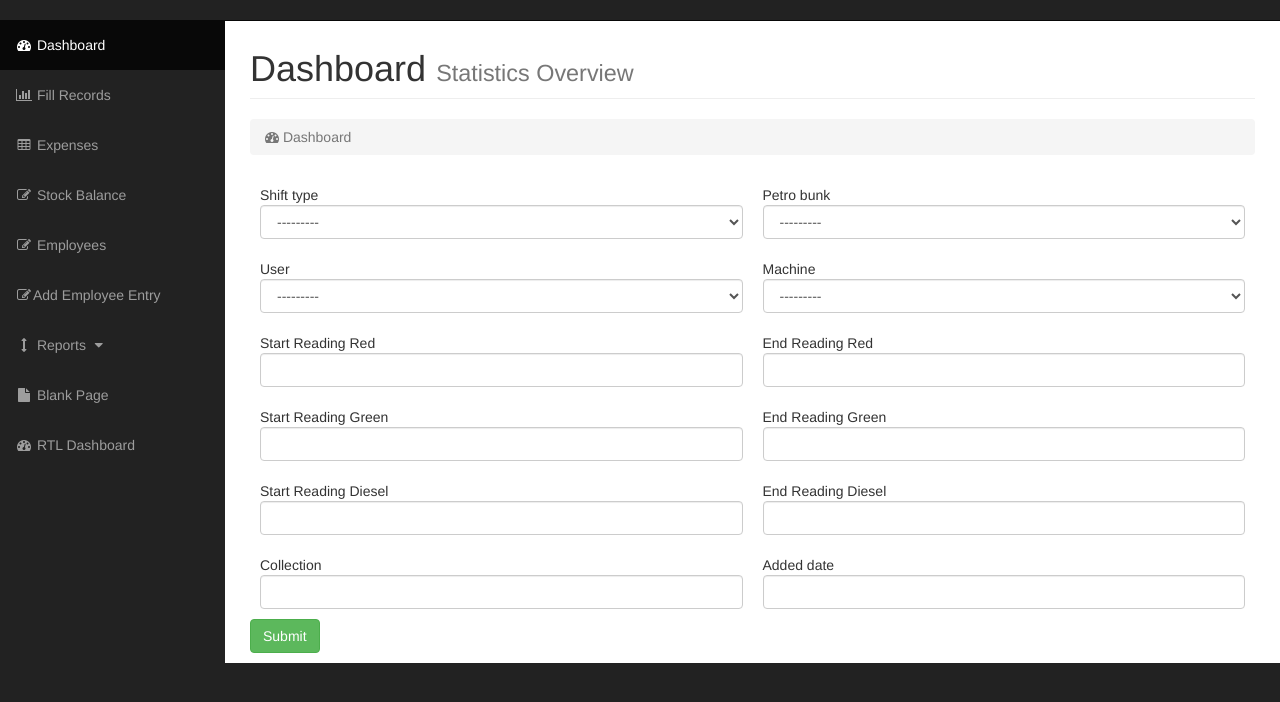
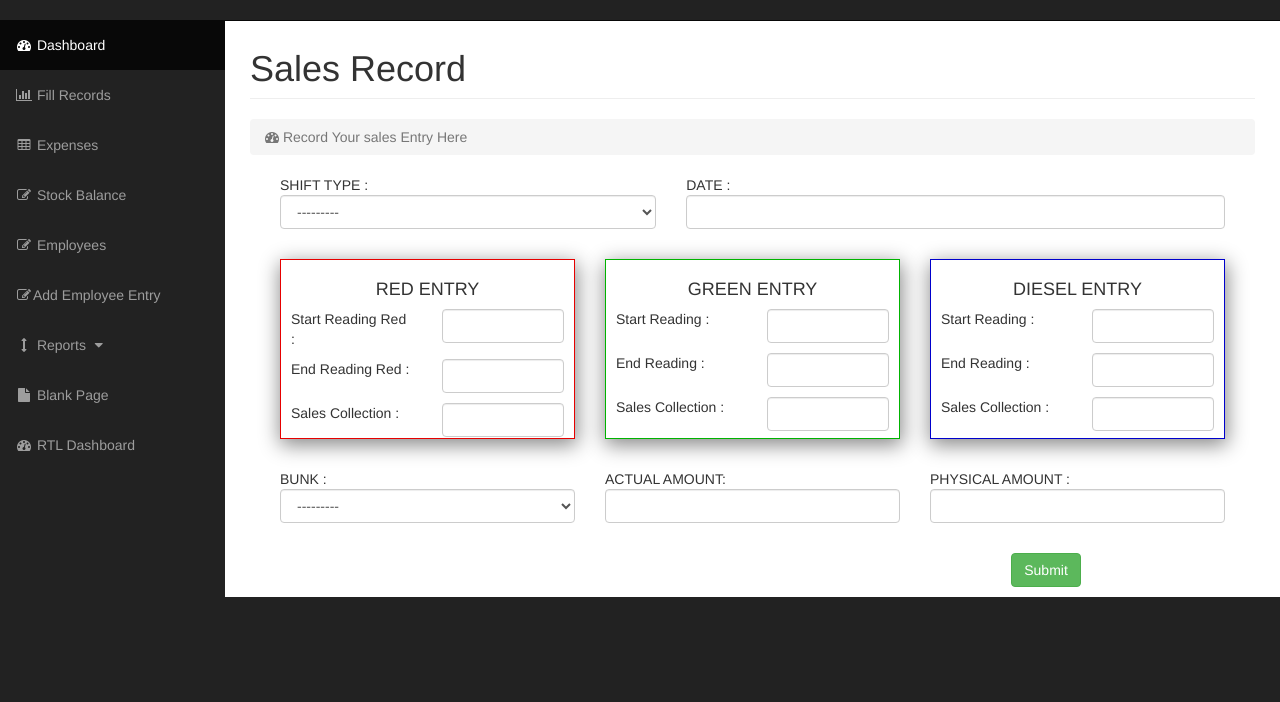
Before and after one commit to VijeshVenugopal/bunk, a Django app: a page that uses templates/base.html in a window 1280 px wide. Shown: the part 51-753 px from the top of the page. Run offline with Django 3.2, Linux system fonts and the light colour scheme; data that the repository does not hold is empty; some libraries are stand-ins or nearby versions.

Commit message:
changes in employee entry view

```diff
--- a/petroapp/forms.py
+++ b/petroapp/forms.py
@@ -10,23 +10,15 @@ class EmployeeEntryForm(ModelForm):
         model = DailyInputs
         exclude = ('user', 'date')
 
-class AttendanceRecordForm(ModelForm):
-	class Meta:
-		model = AttendanceRecord
-		fields = ('machine','start_reading_red')
-	def __init__(self, *args, **kwargs):
-		super(AttendanceRecordForm, self).__init__(*args, **kwargs)
-		self.fields['machine'].widget.attrs.update({'class':'form-control'})
-		self.fields['start_reading'].widget.attrs.update({'class':'form-control'})
+
 
 class AttendanceEntryForm(ModelForm):
-	added_date = forms.DateTimeField(widget=DateTimeWidget(usel10n=True, bootstrap_version=3))
+	date = forms.DateField(widget=DateWidget(usel10n=True, bootstrap_version=3))
 	collection = forms.DecimalField(required=True)
-
 
 	class Meta:
 		model = AttendanceRecord
-		exclude = ('status','date')
+		exclude = ()
 	def __init__(self, *args, **kwargs):
 		super(AttendanceEntryForm, self).__init__(*args, **kwargs)
 		for field_name, field in self.fields.items():
--- a/petroapp/models.py
+++ b/petroapp/models.py
@@ -93,16 +93,18 @@ class AttendanceRecord(models.Model):
 	)
     shift_type = models.CharField(max_length=10, choices=CHOICES)
     petro_bunk = models.ForeignKey(PetroBunk, related_name="petrobunks")
-    user = models.ForeignKey(Employees)
     status = models.BooleanField(default=False)
     date = models.DateField(null=True,blank=True,default=datetime.date.today)
-    machine = models.ForeignKey(Machine,null=True)
     start_reading_red = models.DecimalField(max_digits=20, decimal_places=5,null=True,blank=True)
     end_reading_red = models.DecimalField(max_digits=20, decimal_places=5,null=True,blank=True)
+    sales_collection_red = models.DecimalField(max_digits=20, decimal_places=5,null=True,blank=True)
     start_reading_green = models.DecimalField(max_digits=20, decimal_places=5,null=True,blank=True)
     end_reading_green = models.DecimalField(max_digits=20, decimal_places=5,null=True,blank=True)
+    sales_collection_green = models.DecimalField(max_digits=20, decimal_places=5,null=True,blank=True)
     start_reading_diesel = models.DecimalField(max_digits=20, decimal_places=5,null=True,blank=True)
     end_reading_diesel = models.DecimalField(max_digits=20, decimal_places=5,null=True,blank=True)
+    sales_collection_diesel = models.DecimalField(max_digits=20, decimal_places=5,null=True,blank=True)
+    actual_amount = models.DecimalField(max_digits=9, decimal_places=5,null=True,blank=True)
     collection = models.DecimalField(max_digits=9, decimal_places=5,null=True,blank=True)
 
     def __unicode__(self):
--- a/petroapp/urls.py
+++ b/petroapp/urls.py
@@ -3,7 +3,6 @@ from petroapp.views import *
 
 urlpatterns = [
     url(r'^entries/$', EntryListView.as_view(), name="entry-list"),
-    url(r'^attendance/$', AttendanceCreateView.as_view(), name="attendance_create"),
     url(r'attendance/(?P<pk>[0-9]+)/$', AttendenceClose.as_view(), name='attendence-close'),
     url(r'^add-details/$', EmployeeEntryView.as_view(), name="employee-entry"),
     url(r'^petro-details/(?P<pk>[0-9]+)/$', PetroAdminListView.as_view(), name="petroadmin-list"),
--- a/petroapp/views.py
+++ b/petroapp/views.py
@@ -68,20 +68,6 @@ class UserEntryView(View):
         context = super(UserEntryView, self).get_context_data(**kwargs)
         return context
 """
-
-class AttendanceCreateView(CreateView):
-    model = AttendanceRecord
-    form_class = AttendanceRecordForm
-    template_name = "employee/employee_attendance.html"
-
-    def form_valid(self,form):
-        attendance = form.save(commit=False)
-        attendance.user = self.request.user
-        attendance.date = date.today()
-        attendance.status = True
-        attendance.checkin_time = timezone.now()
-        attendance.save()
-        return HttpResponseRedirect(reverse("entry-list"))
 
 class EmployeeEntryView(CreateView):
     model = AttendanceRecord
--- /dev/null
+++ b/static/css/style.css
@@ -0,0 +1,24 @@
+
+.fuel_container{
+	margin-top: 30px;
+}
+.box_container{
+	height: 180px;
+	padding: 10px;
+	box-shadow:1px 5px 19px 1px #888888
+}
+.inline_padding{
+	padding-top: 10px;
+}
+#red_cont{
+	border:1px solid #e60000;
+}
+#green_cont{
+	border:1px solid #00b300;
+}
+#diesel_cont{
+	border:1px solid #0000cc;
+}
+.date_field{
+	margin-top: 30px
+}
--- a/templates/base.html
+++ b/templates/base.html
@@ -20,6 +20,7 @@
     <script src="{% static 'js/jquery.js' %}"></script>
     <script src="http://maxcdn.bootstrapcdn.com/bootstrap/3.3.6/js/bootstrap.min.js"></script>
     <script src="{% static 'js/bootstrap-datetimepicker.js' %}"></script>
+    <link href="{% static 'css/style.css' %}" rel="stylesheet">
 </head>
 
 <body>
--- a/templates/petroadmin/employee-entry.html
+++ b/templates/petroadmin/employee-entry.html
@@ -1,25 +1,111 @@
 {% extends 'base.html' %}
 {% block content %}
 <div id="page-wrapper">
-
     <div class="container-fluid">
-
         <!-- Page Heading -->
         <div class="row">
             <div class="col-lg-12">
                 <h1 class="page-header">
-                            Dashboard <small>Statistics Overview</small>
+                    Sales Record
                 </h1>
                 <ol class="breadcrumb">
                     <li class="active">
-                                <i class="fa fa-dashboard"></i> Dashboard
+                        <i class="fa fa-dashboard"></i> Record Your sales Entry Here
                     </li>
                 </ol>
             </div>
         </div>
+        <form method="post" action=".">{% csrf_token %}
+            <div class="col-md-12">
+                <div class="col-md-5">SHIFT TYPE : {{form.shift_type}}</div>
+                <div class="col-md-7">DATE : {{form.date}}</div>
+            </div>
+
+            <div class="col-md-12">
+                <div class="fuel_container">
+                    <div class="col-md-4">
+                        <div class="box_container" id="red_cont">
+                            <h4 style="text-align:center">RED ENTRY</h4>
+                            <div class="row">
+                                <div class="col-md-6">Start Reading Red : </div>
+                                <div class="col-md-6">{{form.start_reading_red}}</div>
+                            </div>
+                            <div class="row" style="margin-top:10px">
+                                <div class="col-md-6">End Reading Red : </div>
+                                <div class="col-md-6">{{form.end_reading_red}}</div>
+                            </div>
+                            <div class="row" style="margin-top:10px">
+                                <div class="col-md-6">Sales Collection : </div>
+                                <div class="col-md-6">{{form.sales_collection_red}}</div>
+                            </div>
+                        </div>
+                    </div>
+                    <div class="col-md-4">
+                        <div class="box_container" id="green_cont">
+                            <h4 style="text-align:center">GREEN ENTRY</h4>
+                            <div class="row">
+                                <div class="col-md-6">Start Reading : </div>
+                                <div class="col-md-6">{{form.start_reading_green}}</div>
+                            </div>
+                            <div class="row" style="margin-top:10px">
+                                <div class="col-md-6">End Reading : </div>
+                                <div class="col-md-6">{{form.start_reading_green}}</div>
+                            </div>
+                            <div class="row" style="margin-top:10px">
+                                <div class="col-md-6">Sales Collection : </div>
+                                <div class="col-md-6">{{form.sales_collection_green}}</div>
+                            </div>
+                        </div>
+                    </div>
+                    <div class="col-md-4">
+                        <div class="box_container" id="diesel_cont">
+                            <h4 style="text-align:center">DIESEL ENTRY</h4>
+                            <div class="row">
+                                <div class="col-md-6">Start Reading : </div>
+                                <div class="col-md-6">{{form.start_reading_diesel}}</div>
+                            </div>
+                            <div class="row" style="margin-top:10px">
+                                <div class="col-md-6">End Reading : </div>
+                                <div class="col-md-6">{{form.end_reading_diesel}}</div>
+                            </div>
+                            <div class="row" style="margin-top:10px">
+                                <div class="col-md-6">Sales Collection : </div>
+                                <div class="col-md-6">{{form.sales_collection_diesel}}</div>
+                            </div>
+                        </div>
+                    </div>
+                </div>
+            </div>
+            <div class="col-md-12">
+                <div class="date_field">
+                    <div class="col-md-4">
+                        BUNK :{{form.petro_bunk}}
+                    </div>
+                </div>
+                <div class="date_field">
+                    <div class="col-md-4">
+                         ACTUAL AMOUNT:{{form.actual_amount}}
+                    </div>
+                </div>
+                <div class="date_field">
+                    <div class="col-md-4">
+                        PHYSICAL AMOUNT :{{form.collection}}
+                    </div>
+                </div>
+            </div>
+            <div class="col-md-12" style="margin-top:30px">
+                <div class=col-md-9></div>
+                <div class="col-md-3">
+                    <input type="submit" value="Submit" class="btn btn-success submit">
+                </div>
+        </form>
+
+
+
         <!-- /.row -->
 
-                <form method="post" action=".">{% csrf_token %}
+
+        <!-- <form method="post" action=".">{% csrf_token %}
          <div class="row">
          <div class="col-md-12">
          {% for field in form %}
@@ -31,7 +117,7 @@
          </div>
 
          <input type="submit" value="Submit" class="btn btn-success submit">
-                </form>
+        </form> -->
     </div>
     <!-- /.container-fluid -->
 
```
Lines whose indentation alone changed are shown as unchanged.
